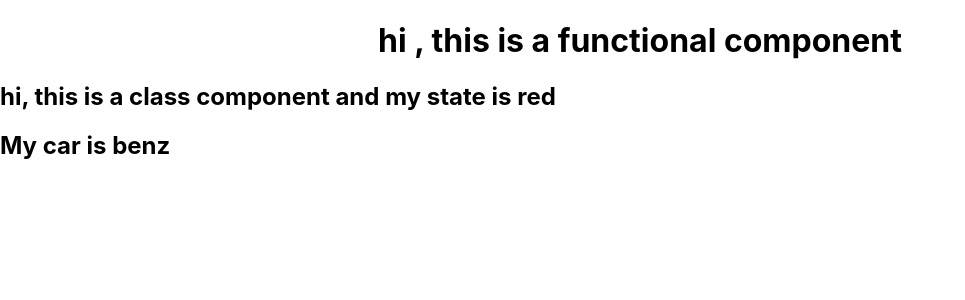
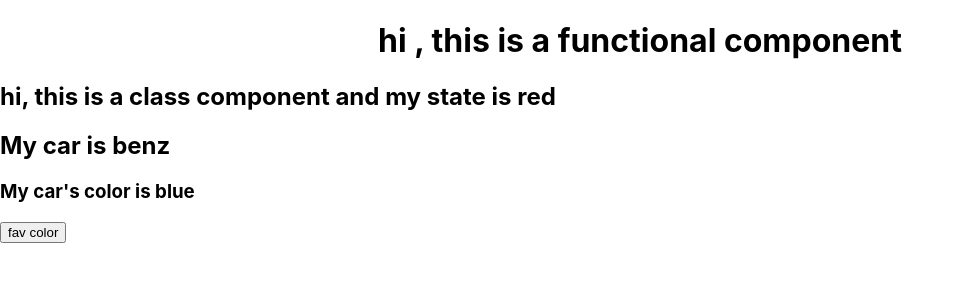
Before and after one commit to vinayjs/reactjsfulltutorial, a React (Create React App) app: page / in a window 1280 px wide. Shown: the top 300 px of the page, without its empty margins (0-965 px from the left). Built offline with nearby package versions, Linux system fonts and the light colour scheme.

Commit message:
setState in class component

```diff
--- a/src/Class.js
+++ b/src/Class.js
@@ -21,12 +21,21 @@ class Class extends React.Component {
 class Car extends React.Component{
     constructor(props) {
         super(props);
-        this.brand = this.props.brand;
+        this.state = {
+            model: 'gt',
+            year: 2020,
+            color: 'blue'
+        }
+    }
+    changeColor = () => {
+        this.setState({color: 'red'})
     }
     render() {
         return (
             <>
-            <h2>My car is {this.brand}</h2>
+            <h2>My car is {this.props.brand}</h2>
+            <h3>My car's color is {this.state.color}</h3>
+            <button onClick={this.changeColor}>fav color</button>
             </>
         )
     }
```
